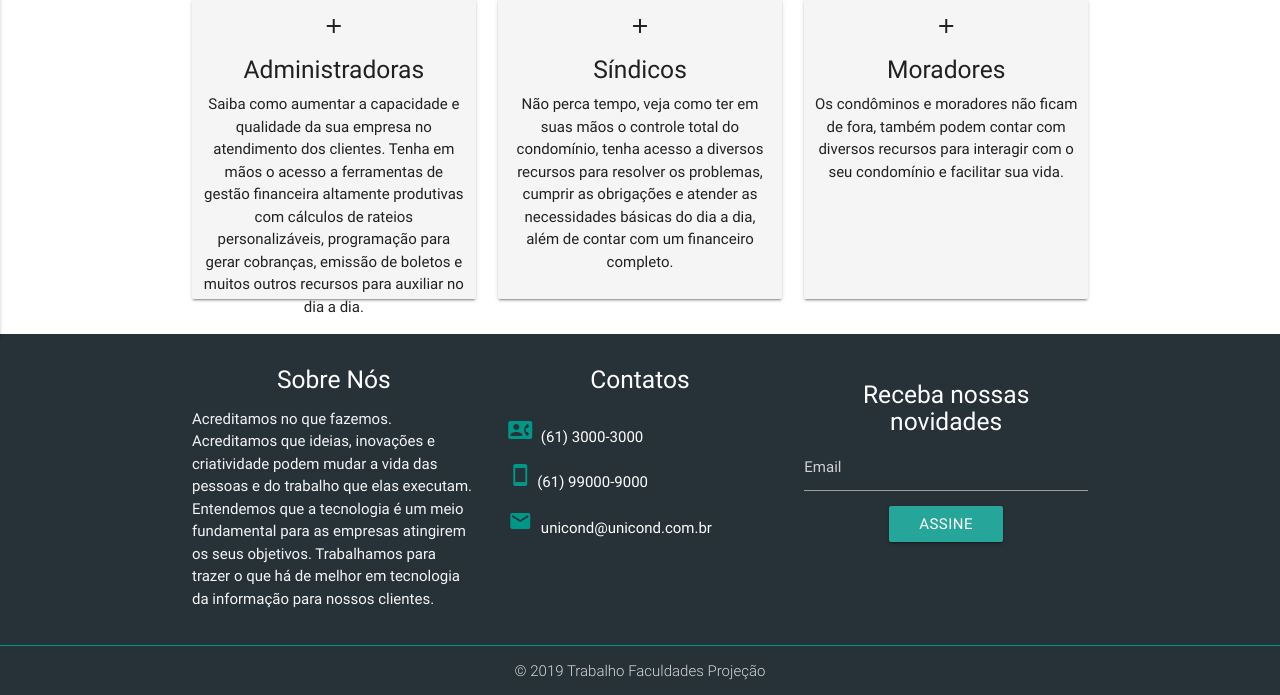
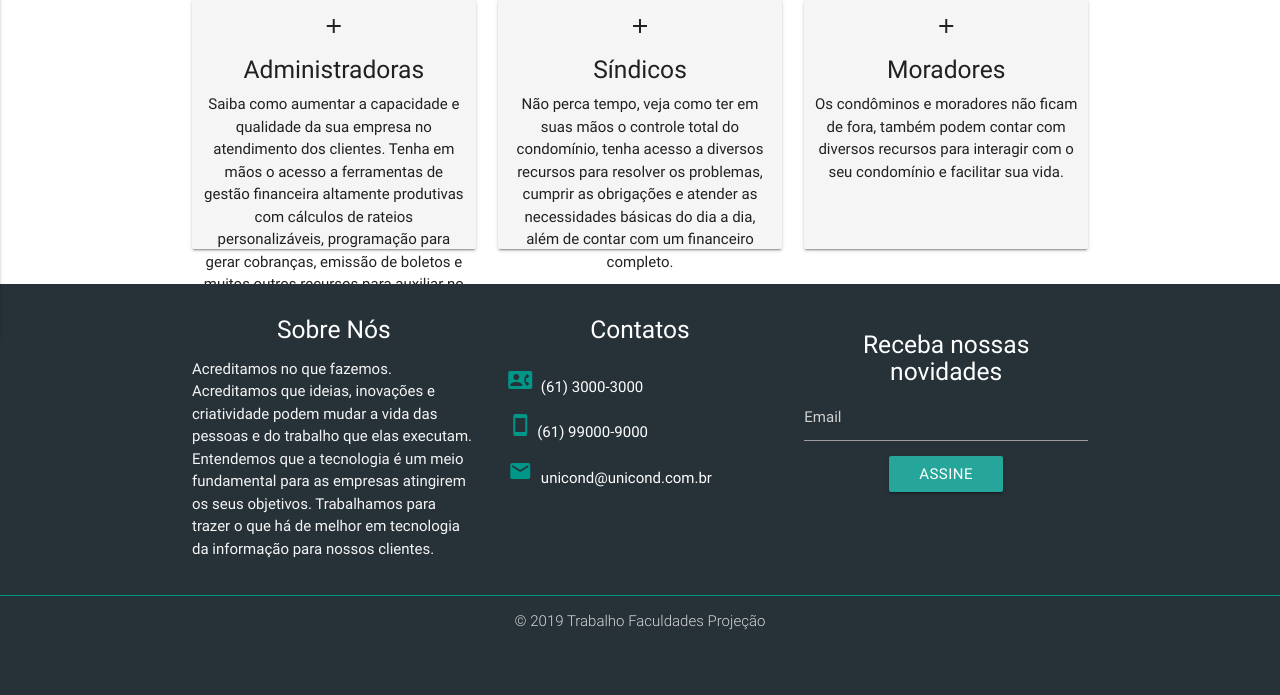
Before and after one commit to jardel-oliveira/unicond, a Django app: page / in a window 1280 px wide. Shown: the part 523-1218 px from the top of the page. After the commit the page ends 1153 px from the top, so only its background shows below. Run offline with Django 3.2, Linux system fonts and the light colour scheme; some libraries are stand-ins or nearby versions.

Commit message:
alterações static e middleware

```diff
--- a/core/static/css/style.css
+++ b/core/static/css/style.css
@@ -28,7 +28,7 @@ nav {
 }
 /* cads*/
 .card-home{
-    height: 300px;
+    height: 250px;
     padding: 10px;
 }
 
--- a/core/templates/base.html
+++ b/core/templates/base.html
@@ -39,7 +39,7 @@
             <li><a href="/planos">Planos</a></li>
             <li><a href="#contatos">Contato</a></li>
             <li><a href="/cadastro">Cadastre-se</a></li>
-            <li><a href="/login">Login</a></li>
+            <li><a href="/accounts/login">Login</a></li>
           </ul>
         </div>
       </div>
```
Also changed, not shown: db.sqlite3.
